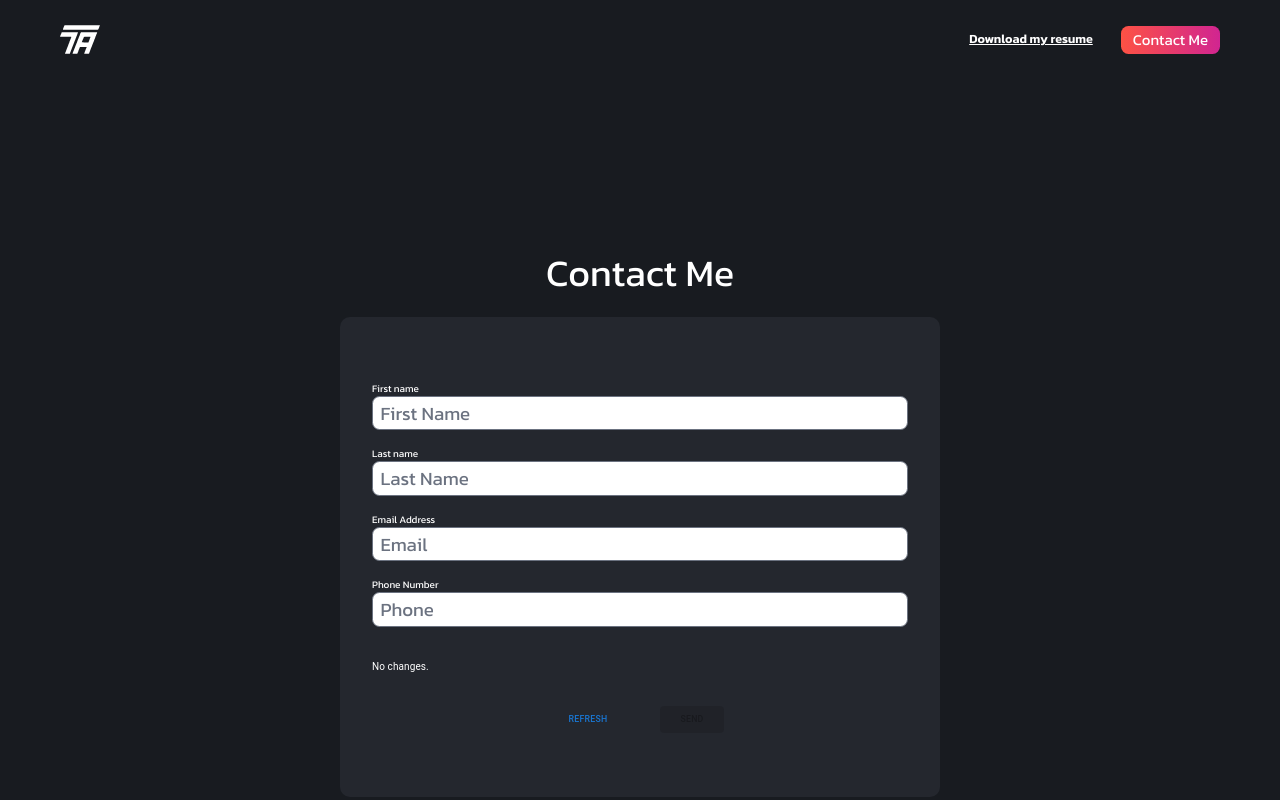
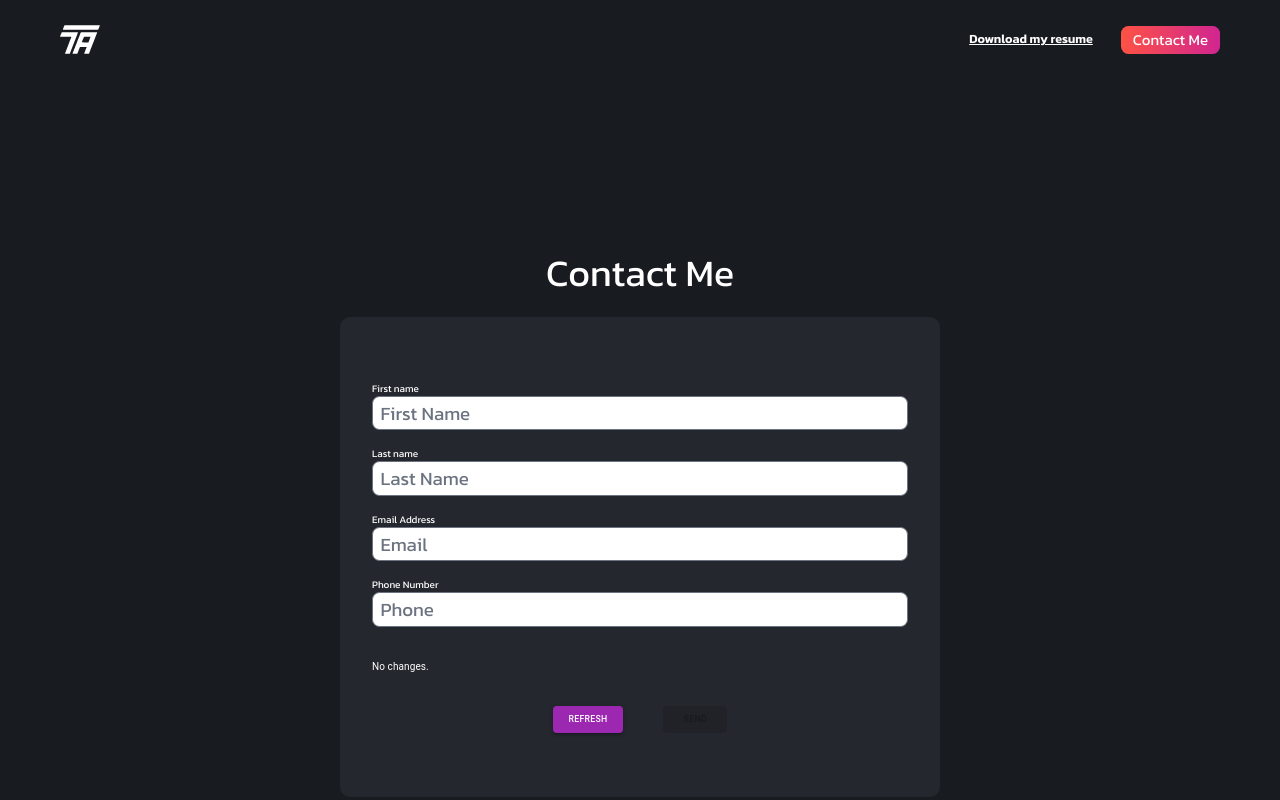
Before and after one commit to taanguiano/anguiano-agency-site, a Next.js app: page /contact-me in a window 1280 px wide. Shown: the top 800 px of the page. Built offline with nearby package versions, Linux system fonts and the light colour scheme.

Commit message:
adding refresh button

```diff
--- a/src/app/contact-me/components/FormPanel.tsx
+++ b/src/app/contact-me/components/FormPanel.tsx
@@ -61,7 +61,13 @@ export const FormPanel = ({
         {statusIcon()} {statusMessage()}
       </div>
       <div className="w-full flex justify-center gap-10 mt-4">
-        <Button disabled={formIsSubmitting} onClick={onReset}>
+        <Button
+          variant="contained"
+          color="secondary"
+          disabled={formIsSubmitting}
+          onClick={onReset}
+          className="text-2xl"
+        >
           Refresh
         </Button>
         <Button
@@ -85,7 +91,7 @@ export const FormPanel = ({
         onClose={() => setShowPreSubErrorsModal(false)}
       >
         <DialogTitle className="text-5xl font-semibold">
-          Your form has errors!
+          Your changes have errors!
         </DialogTitle>
         <DialogContent>
           {errorMessages.map((errorMessage, index) => {
```
